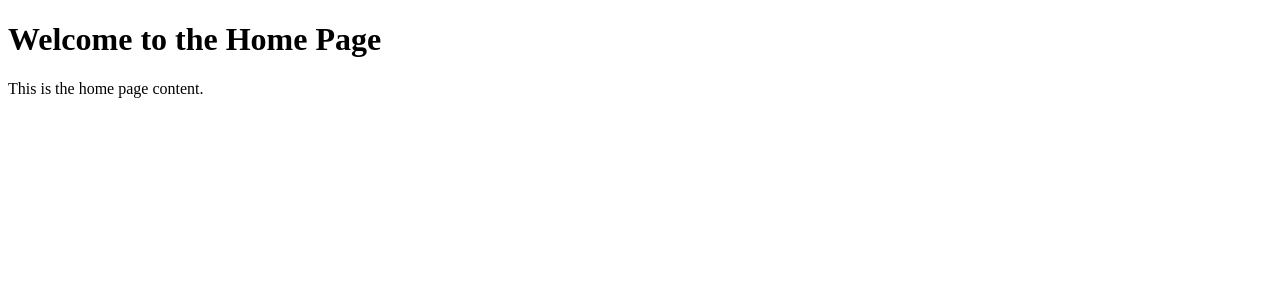
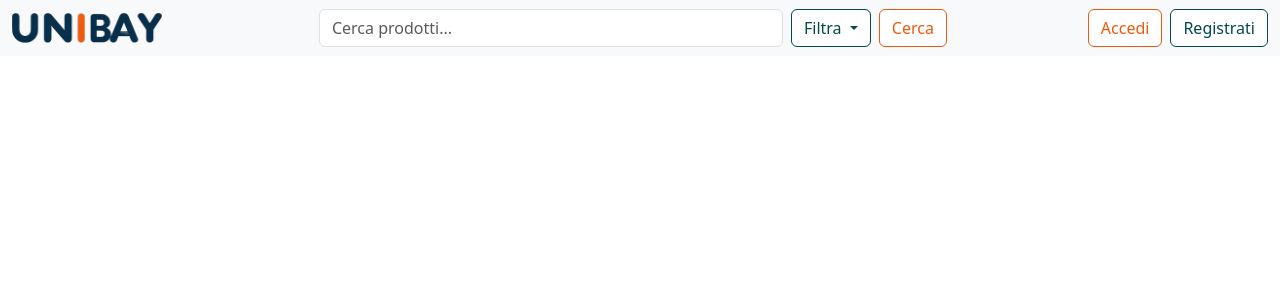
Before and after one commit to simoare732/UniBay, a Django app: page / in a window 1280 px wide. Shown: the top 300 px of the page. Run offline with Django 5.2, Linux system fonts and the light colour scheme.

Commit message:
Added navbar

```diff
--- a/ecommerce/pages/templates/pages/home_page.html
+++ b/ecommerce/pages/templates/pages/home_page.html
@@ -3,6 +3,4 @@
 {% block title %}{{ title }}{% endblock %}
 
 {% block content %}
-    <h1>Welcome to the Home Page</h1>
-    <p>This is the home page content.</p>
 {% endblock %}
--- /dev/null
+++ b/ecommerce/static/css/styles.css
@@ -0,0 +1,25 @@
+/* Color personalization for button search */
+/* #ef580f is the color of the I of the logo */
+/* #04484d is the color of the rest of the logo */
+.custom-button{
+    border-color:#ef580f;
+    background-color: white;
+    color: #ef580f;
+}
+
+.custom-button:hover{
+    background-color: #ef580f;
+    color: black;
+}
+
+/* Color personalization for button register */
+.custom-button-reg{
+    border-color: #04484d;
+    background-color: white;
+    color: #04484d;
+}
+
+.custom-button-reg:hover{
+    background-color: #04484d;
+    color: white;
+}
--- a/ecommerce/templates/base.html
+++ b/ecommerce/templates/base.html
@@ -1,3 +1,4 @@
+{% load static %}
 <!DOCTYPE html>
 <html lang="en">
 
@@ -7,13 +8,56 @@
     <meta http-equiv="X-UA-Compatible" content="ie=edge">
 
     {% block head %} {% endblock %}
+    <link href="https://cdn.jsdelivr.net/npm/bootstrap@5.3.0-alpha1/dist/css/bootstrap.min.css" rel="stylesheet">
+    <link rel="stylesheet" href="{% static 'css/styles.css' %}">
 
     <title>{% block title %} {% endblock %}</title>
 </head>
 
 <body>
+    {% block navbar %}
+        <!-- Navbar -->
+        <nav class="navbar navbar-expand-lg navbar-light bg-light">
+            <div class="container-fluid">
+                <!-- Logo -->
+                <a class="navbar-brand" href="">
+                    <img src="{% static 'imgs/logo.png' %}" alt="Logo" width="150" height="30" class="d-inline-block align-top">
+                </a>
+
+                <!-- Central search bar -->
+                <div class="mx-auto" style="width: 50%;">
+                    <form class="d-flex">
+                        <input class="form-control me-2" type="search" placeholder="Cerca prodotti..." aria-label="Search">
+                        <!-- Dropdown menu for filtering -->
+                        <div class="dropdown me-2">
+                        <button class="btn custom-button-reg dropdown-toggle" type="button" id="dropdownMenuButton" data-bs-toggle="dropdown" aria-expanded="false">
+                            Filtra
+                        </button>
+                        <ul class="dropdown-menu" aria-labelledby="dropdownMenuButton">
+                            <li><a class="dropdown-item" href="#">Prezzo: basso-alto</a></li>
+                            <li><a class="dropdown-item" href="#">Prezzo: alto-basso</a></li>
+                            <li><a class="dropdown-item" href="#">Più venduti</a></li>
+                        </ul>
+                        </div>
+                        <!-- Search button -->
+                        <button class="btn custom-button" type="submit">Cerca</button>
+                    </form>
+                </div>
+
+                <!-- Buttons Accedi and Registrati on the right -->
+                <div class="d-flex">
+                    <a class="btn custom-button me-2" href="">Accedi</a>
+                    <a class="btn custom-button-reg" href="">Registrati</a>
+                </div>
+            </div>
+        </nav>
+    {% endblock %}
+
     {% block content %}
     {% endblock %}
+
+    <script src="https://cdn.jsdelivr.net/npm/@popperjs/core@2.11.6/dist/umd/popper.min.js"></script>
+    <script src="https://cdn.jsdelivr.net/npm/bootstrap@5.3.0-alpha3/dist/js/bootstrap.min.js"></script>
 </body>
 
 </html>
```
Also changed, not shown: ecommerce/ecommerce/settings.py (+9 -1 lines), README.md.
